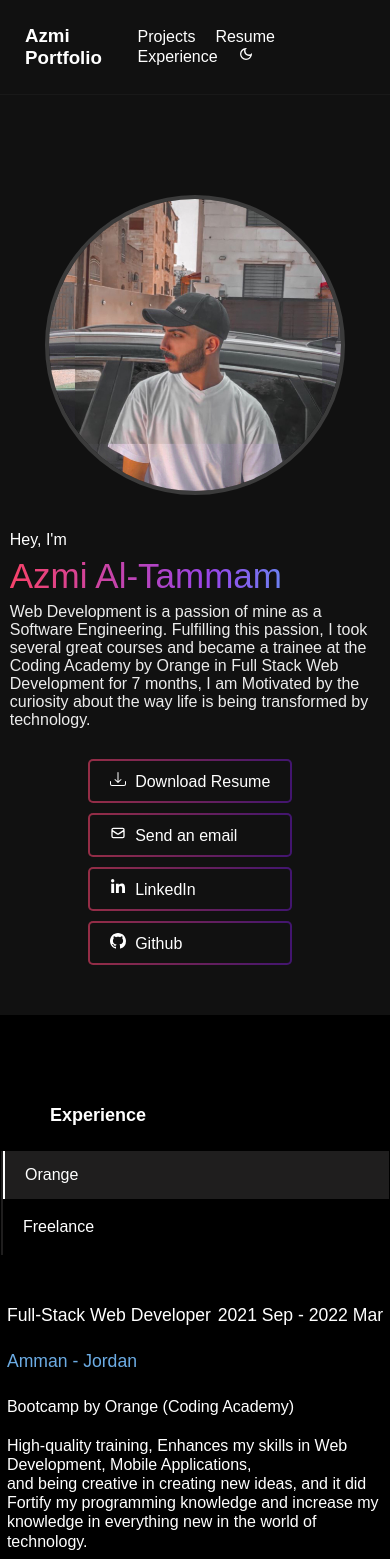
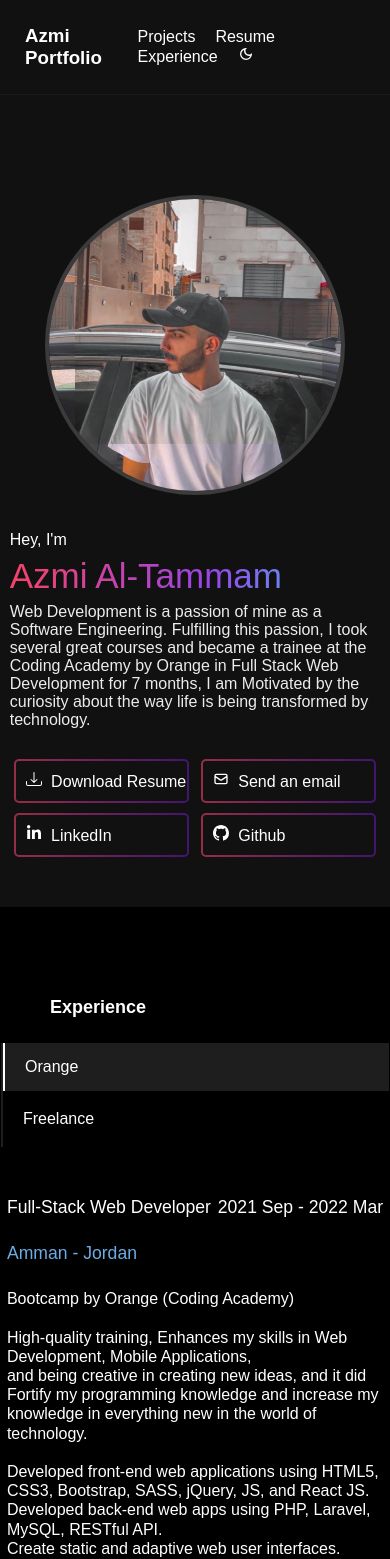
Before and after one commit to AzmiTammam/ReactPortfolio, a React (Create React App) app: page / in a window 390 px wide. Shown: the top 1559 px of the page. Built offline with nearby package versions, Linux system fonts and the light colour scheme.

Commit message:
Fix Responsive

```diff
--- a/src/Components/Header/Header.css
+++ b/src/Components/Header/Header.css
@@ -106,12 +106,23 @@ header {
 }
 
 @media (max-width: 426px) {
-  .socialLinks ul {
+  header .socialLinks {
+    width: 99vw;
+  }
+  header .socialLinks ul {
     display: flex;
-    flex-direction: column;
+    flex-wrap: wrap;
+    justify-content: space-evenly;
+    flex-direction: row;
   }
-  .socialLinks ul li {
+  header .socialLinks ul a {
     margin: 5px 0;
+    max-width: 45vw;
+    min-width: 45vw;
+  }
+  header .socialLinks ul li {
+    padding: 10px 0px 10px 10px;
+    text-align: left;
   }
   .infoSection .about {
     max-width: 95vw;
```
